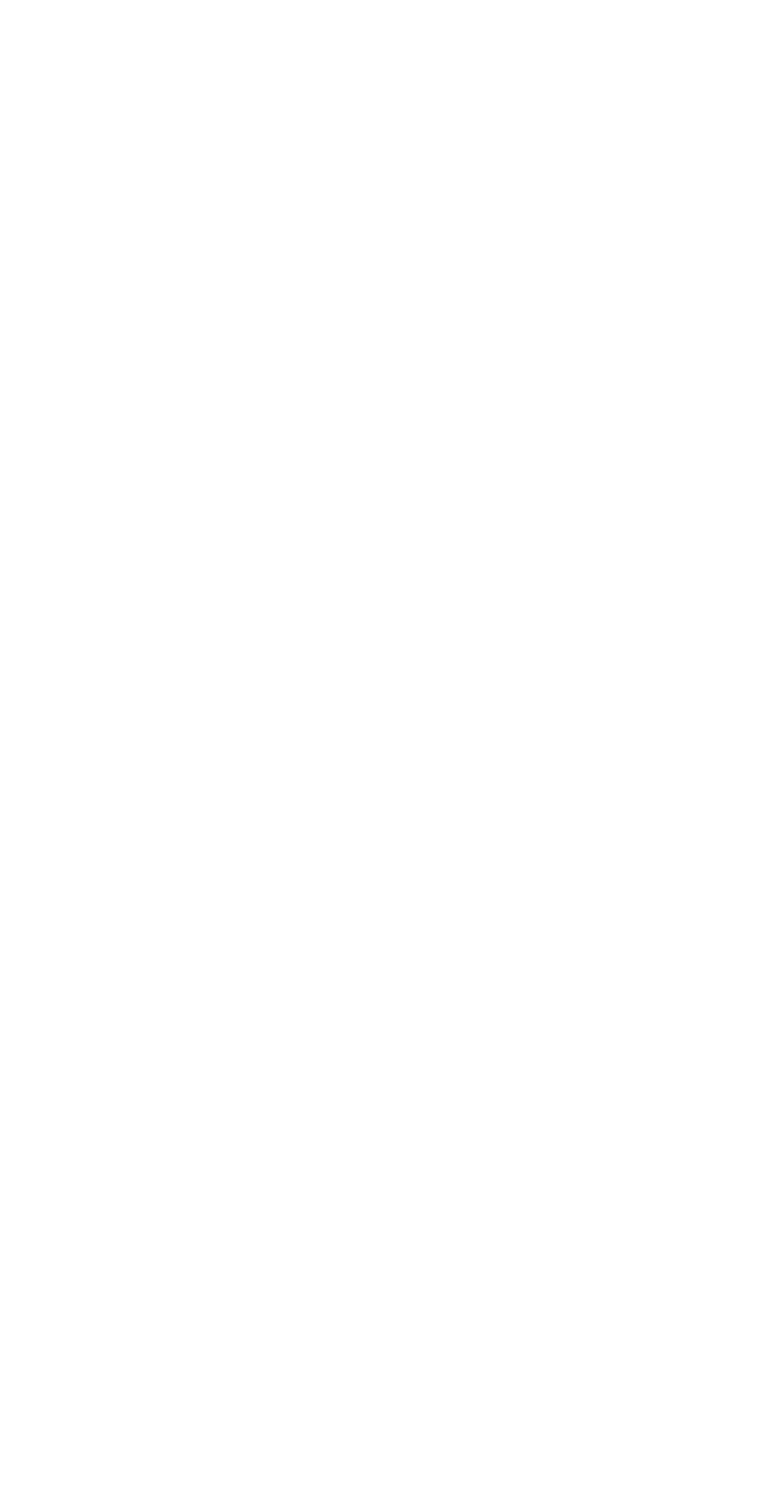
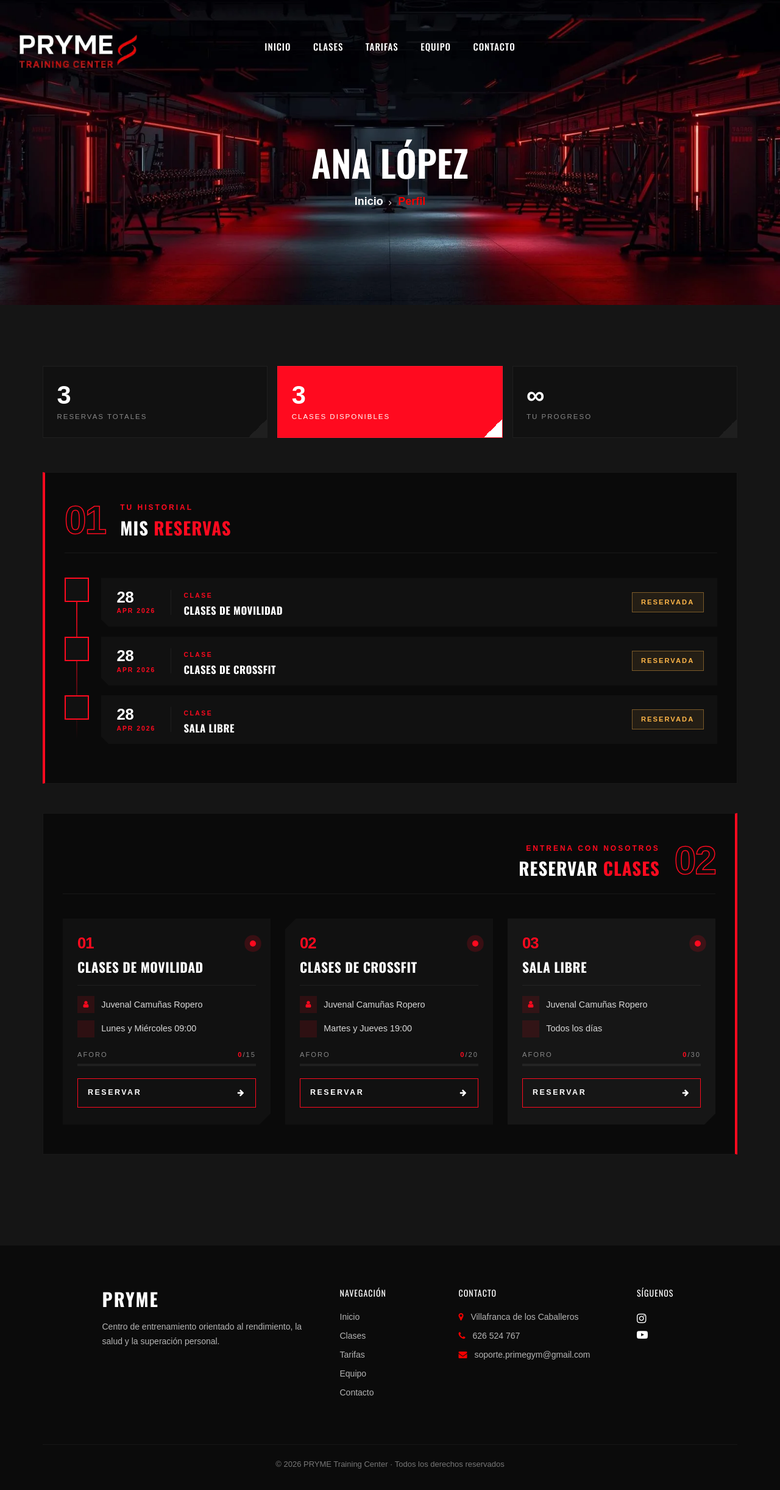
Before and after one commit to cosmincostea21/TFG-PrimeGym, a Django app: page /perfil/reservas/ in a window 1280 px wide. Before the commit the page is empty. Shown: the whole page at 61% size. Before the commit the page ends 800 px from the top, so only its background shows below. Run offline with Django 5.2, Linux system fonts and the light colour scheme; data comes from the database, SQL or seed files in the repository; both versions use the stored data as it was after the commit; some libraries are stand-ins or nearby versions; some web fonts are replaced.

Commit message:
{rama-cosmin} - pagina de reservas

```diff
--- a/prime_gym/gimnasio/templates/gimnasio/index.html
+++ b/prime_gym/gimnasio/templates/gimnasio/index.html
@@ -246,8 +246,6 @@
     </footer>
     <!-- Footer Section End -->
 
-    <!-- Footer Section End -->
-
     <!-- Botón de Volver Arriba -->
     <a id="scrollTopButton" class="scroll-top-btn" title="Volver Arriba">
         <i class="fa fa-angle-up"></i>
--- a/prime_gym/perfil/templates/perfil/base_perfil.html
+++ b/prime_gym/perfil/templates/perfil/base_perfil.html
@@ -26,7 +26,9 @@
     <link rel="stylesheet" href="{% static 'css/magnific-popup.css' %}" type="text/css">
     <link rel="stylesheet" href="{% static 'css/slicknav.min.css' %}" type="text/css">
     <link rel="stylesheet" href="{% static 'css/style.css' %}" type="text/css">
-    <link rel="stylesheet" href="{% static 'css/style_perfil.css' %}" type="text/css">
+    <link rel="stylesheet" href="{% static 'css/perfil/style_perfil.css' %}" type="text/css">
+
+    {% block estilos %}{% endblock %}
 
 
     <link rel="stylesheet" href="https://unpkg.com/aos@next/dist/aos.css" />
@@ -96,6 +98,7 @@
                         <div class="bt-option" data-aos="fade-left" data-aos-delay="400">
                             <a href="{% url 'main' %}">Inicio</a>
                             <span>Perfil</span>
+                            <span>{% block pagina %}{% endblock %}</span>
                         </div>
                     </div>
                 </div>
@@ -195,9 +198,6 @@
     <script src="{% static 'js/main.js' %}"></script>
     <script src="https://unpkg.com/aos@next/dist/aos.js"></script>
     <script src="{% static 'js/boton-volver.js' %}"></script>
-
-
-
 </body>
 
 </html>
--- a/prime_gym/perfil/templates/perfil/components/clases_disponibles.html
+++ b/prime_gym/perfil/templates/perfil/components/clases_disponibles.html
@@ -5,7 +5,7 @@
             <div class="clases-header">
                 <span class="clases-subtitle">GACIAS POR ELEGIRNOS</span>
                 <h4 class="clases-title">
-                    <i class="fa fa-dumbbell"></i> CLASES DISPONIBLES
+                    <i class="fa fa-dumbbell"></i> TARIFA PREMIUM
                 </h4>
                 <div class="clases-divider"></div>
             </div>
--- a/prime_gym/perfil/templates/perfil/components/resumen_reservas.html
+++ b/prime_gym/perfil/templates/perfil/components/resumen_reservas.html
@@ -26,8 +26,11 @@
                     {{ ultima_asistencia.clase.nombre }}
                     ({{ ultima_asistencia.fecha_reserva|date:"d/m/Y" }})
                 </p>
+            {% else %}
+                <p>
+                    <strong>Última clase asistida:</strong> No dudes en reservar tu primera clase.
+                </p>
             {% endif %}
-
         </div>
     </div>
 </div>
--- a/prime_gym/perfil/templates/perfil/reservas.html
+++ b/prime_gym/perfil/templates/perfil/reservas.html
@@ -0,0 +1,165 @@
+{% extends 'perfil/base_perfil.html' %}
+
+{% load static %}
+
+{% block estilos %}
+    <link rel="stylesheet" href="{% static 'css/perfil/style_reservas.css' %}" type="text/css">
+{% endblock %}
+
+
+
+
+{% block contenido %}
+
+<!-- MENSAJES -->
+{% if messages %}
+    {% for message in messages %}
+        <div class="rsv-alert">
+            <span class="rsv-alert-bar"></span>
+            <i class="fa fa-circle-info"></i>
+            <span>{{ message }}</span>
+        </div>
+    {% endfor %}
+{% endif %}
+
+<!-- ===========================
+     STATS / RESUMEN
+=========================== -->
+<div class="rsv-stats">
+    <div class="rsv-stat">
+        <span class="rsv-stat-num">{{ reservas|length|default:0 }}</span>
+        <span class="rsv-stat-label">Reservas totales</span>
+    </div>
+    <div class="rsv-stat rsv-stat--accent">
+        <span class="rsv-stat-num">{{ clases|length|default:0 }}</span>
+        <span class="rsv-stat-label">Clases disponibles</span>
+    </div>
+    <div class="rsv-stat">
+        <span class="rsv-stat-num">∞</span>
+        <span class="rsv-stat-label">Tu progreso</span>
+    </div>
+</div>
+
+<!-- ===========================
+     1 · MIS RESERVAS · TIMELINE
+=========================== -->
+<section class="rsv-section rsv-section--left">
+    <header class="rsv-head rsv-head--left">
+        <span class="rsv-num">01</span>
+        <div>
+            <span class="rsv-kicker">Tu historial</span>
+            <h2 class="rsv-title">MIS <strong>RESERVAS</strong></h2>
+        </div>
+    </header>
+
+    {% if reservas %}
+        <ol class="rsv-timeline">
+            {% for reserva in reservas %}
+                <li class="rsv-timeline-item rsv-state--{{ reserva.estado }}">
+                    <div class="rsv-timeline-dot">
+                        {% if reserva.estado == 'asistio' %}<i class="fa fa-check"></i>
+                        {% elif reserva.estado == 'reservada' %}<i class="fa fa-clock"></i>
+                        {% else %}<i class="fa fa-xmark"></i>{% endif %}
+                    </div>
+
+                    <div class="rsv-timeline-card">
+                        <div class="rsv-timeline-date">
+                            {{ reserva.fecha_reserva|date:"d" }}
+                            <small>{{ reserva.fecha_reserva|date:"M Y" }}</small>
+                        </div>
+                        <div class="rsv-timeline-body">
+                            <span class="rsv-tag">CLASE</span>
+                            <h5>{{ reserva.clase.nombre }}</h5>
+                        </div>
+                        <span class="rsv-status">
+                            {% if reserva.estado == 'reservada' %}Reservada
+                            {% elif reserva.estado == 'asistio' %}Asistió
+                            {% else %}Cancelada{% endif %}
+                        </span>
+                    </div>
+                </li>
+            {% endfor %}
+        </ol>
+    {% else %}
+        <div class="rsv-empty">
+            <i class="fa fa-calendar-xmark"></i>
+            <p>Aún no tienes reservas registradas</p>
+        </div>
+    {% endif %}
+</section>
+
+<!-- ===========================
+     2 · RESERVAR CLASES · GRID EDITORIAL
+=========================== -->
+<section class="rsv-section rsv-section--right">
+    <header class="rsv-head rsv-head--right">
+        <div>
+            <span class="rsv-kicker">Entrena con nosotros</span>
+            <h2 class="rsv-title">RESERVAR <strong>CLASES</strong></h2>
+        </div>
+        <span class="rsv-num">02</span>
+    </header>
+
+    {% if clases %}
+        <div class="rsv-cards">
+            {% for clase in clases %}
+                {% with completa=False %}
+                {% if clase.ocupadas >= clase.capacidad %}{% with completa=True %}{% endwith %}{% endif %}
+                <article class="rsv-card {% if clase.ocupadas >= clase.capacidad %}rsv-card--full{% endif %}">
+
+                    <div class="rsv-card-head">
+                        <span class="rsv-card-index">{{ forloop.counter|stringformat:"02d" }}</span>
+                        <span class="rsv-card-pulse"></span>
+                    </div>
+
+                    <h3 class="rsv-card-title">{{ clase.nombre }}</h3>
+
+                    <ul class="rsv-card-meta">
+                        <li>
+                            <i class="fa fa-user"></i>
+                            <span>{{ clase.entrenador.nombre }}</span>
+                        </li>
+                        <li>
+                            <i class="fa fa-clock"></i>
+                            <span>{{ clase.horario }}</span>
+                        </li>
+                    </ul>
+
+                    <div class="rsv-card-aforo">
+                        <div class="rsv-card-aforo-top">
+                            <span>Aforo</span>
+                            <span><strong>{{ clase.ocupadas }}</strong>/{{ clase.capacidad }}</span>
+                        </div>
+                        <div class="rsv-card-bar">
+                            <span style="width: {% widthratio clase.ocupadas clase.capacidad 100 %}%;"></span>
+                        </div>
+                    </div>
+
+                    {% if clase.ocupadas < clase.capacidad %}
+                        <form method="post" class="rsv-card-form">
+                            {% csrf_token %}
+                            <input type="hidden" name="clase_id" value="{{ clase.id }}">
+                            <button type="submit" class="rsv-card-btn">
+                                <span>RESERVAR</span>
+                                <i class="fa fa-arrow-right"></i>
+                            </button>
+                        </form>
+                    {% else %}
+                        <div class="rsv-card-full">
+                            <i class="fa fa-ban"></i> Aforo completo
+                        </div>
+                    {% endif %}
+
+                </article>
+                {% endwith %}
+            {% endfor %}
+        </div>
+    {% else %}
+        <div class="rsv-empty">
+            <i class="fa fa-circle-exclamation"></i>
+            <p>No hay clases disponibles para tu tarifa</p>
+        </div>
+    {% endif %}
+</section>
+
+{% endblock %}
--- a/prime_gym/perfil/urls.py
+++ b/prime_gym/perfil/urls.py
@@ -8,6 +8,4 @@ urlpatterns = [
     path('', views.dashboard, name='dashboard'),
     path('datos/', views.datos_personales, name='datos_personales'),
     path('reservas/', views.mis_reservas, name='mis_reservas'),
-    path('clases/', views.clases_disponibles, name='clases_disponibles'),
-    path('tarifa/', views.cambiar_tarifa, name='cambiar_tarifa'),
 ]
--- a/prime_gym/perfil/views.py
+++ b/prime_gym/perfil/views.py
@@ -1,5 +1,7 @@
-from django.shortcuts import render, get_object_or_404
+from django.shortcuts import redirect, render, get_object_or_404
 from datetime import date
+from django.contrib import messages
+from django.db.models import Count, Q
 from gimnasio.models import Cliente, Reserva, Clase, Tarifa
 
 
@@ -70,7 +72,49 @@ def datos_personales(request):
 # MIS RESERVAS
 # =====================================================
 def mis_reservas(request):
+
     cliente = get_cliente_actual()
+    hoy = date.today()
+
+    if request.method == 'POST':
+        clase_id = request.POST.get('clase_id')
+        clase = Clase.objects.get(id=clase_id)
+
+        # Comprobar que la clase pertenece a la tarifa
+        if cliente.tarifa not in clase.tarifas.all():
+            messages.error(request, "No tienes acceso a esta clase.")
+            return redirect('perfil:mis_reservas')
+
+        # Comprobar aforo
+        reservas_activas = Reserva.objects.filter(
+            clase=clase,
+            fecha_reserva=hoy,
+            estado='reservada'
+        ).count()
+
+        if reservas_activas >= clase.capacidad:
+            messages.error(request, "La clase ha alcanzado su aforo máximo.")
+            return redirect('perfil:mis_reservas')
+
+        # Evitar duplicados
+        if Reserva.objects.filter(
+            cliente=cliente,
+            clase=clase,
+            fecha_reserva=hoy
+        ).exists():
+            messages.warning(request, "Ya tienes esta clase reservada.")
+            return redirect('perfil:mis_reservas')
+
+        # Crear reserva
+        Reserva.objects.create(
+            cliente=cliente,
+            clase=clase,
+            fecha_reserva=hoy,
+            estado='reservada'
+        )
+
+        messages.success(request, "Clase reservada correctamente.")
+        return redirect('perfil:mis_reservas')
 
     reservas = (
         Reserva.objects
@@ -79,12 +123,27 @@ def mis_reservas(request):
         .order_by('-fecha_reserva')
     )
 
+    clases = (
+        Clase.objects
+        .filter(tarifas=cliente.tarifa)
+        .annotate(
+            ocupadas=Count(
+                'reservas',
+                filter=Q(reservas__estado='reservada', reservas__fecha_reserva=hoy)
+            )
+        )
+    )
+
     context = {
         'cliente': cliente,
         'reservas': reservas,
+        'clases': clases,
+        'hoy': hoy,
     }
 
     return render(request, 'perfil/reservas.html', context)
+
+
 
 
 # =====================================================
--- /dev/null
+++ b/prime_gym/static/css/perfil/style_reservas.css
@@ -0,0 +1,423 @@
+:root {
+    --rb:        #0a0a0a;
+    --rs:        #111111;
+    --rs2:       #161616;
+    --rl:        rgba(255,255,255,0.06);
+    --rr:        #ff0a1f;
+    --rr-soft:   rgba(255,10,31,0.12);
+    --rt:        #ffffff;
+    --rt2:       #d8d8d8;
+    --rm:        #888;
+}
+
+/* ====== ALERT ====== */
+.rsv-alert {
+    position: relative;
+    display: flex; align-items: center; gap: 0.85rem;
+    background: var(--rs);
+    color: var(--rt2);
+    padding: 1rem 1.25rem 1rem 1.6rem;
+    margin-bottom: 1.25rem;
+    overflow: hidden;
+}
+.rsv-alert-bar {
+    position: absolute; left: 0; top: 0; bottom: 0;
+    width: 4px; background: var(--rr);
+}
+.rsv-alert i { color: var(--rr); }
+
+/* ====== STATS ====== */
+.rsv-stats {
+    display: grid;
+    grid-template-columns: repeat(3, 1fr);
+    gap: 1rem;
+    margin-bottom: 3.5rem;
+}
+.rsv-stat {
+    background: var(--rs);
+    border: 1px solid var(--rl);
+    padding: 1.6rem 1.4rem;
+    display: flex; flex-direction: column;
+    position: relative;
+    overflow: hidden;
+}
+.rsv-stat::after {
+    content: "";
+    position: absolute;
+    bottom: 0; right: 0;
+    width: 30px; height: 30px;
+    background: linear-gradient(-45deg, var(--rl) 50%, transparent 50%);
+}
+.rsv-stat--accent { background: var(--rr); }
+.rsv-stat--accent::after { background: linear-gradient(-45deg, #fff 50%, transparent 50%); }
+.rsv-stat--accent .rsv-stat-num,
+.rsv-stat--accent .rsv-stat-label { color: #fff; }
+
+.rsv-stat-num {
+    font-size: 2.6rem;
+    font-weight: 900;
+    color: var(--rt);
+    line-height: 1;
+    letter-spacing: -1px;
+}
+.rsv-stat-label {
+    margin-top: 0.4rem;
+    color: var(--rm);
+    font-size: 0.72rem;
+    letter-spacing: 2px;
+    text-transform: uppercase;
+}
+
+/* ====== SECTION ====== */
+.rsv-section {
+    position: relative;
+    background: var(--rb);
+    padding: 3rem 2rem;
+    margin-bottom: 3rem;
+    border: 1px solid var(--rl);
+}
+.rsv-section--left  { border-left: 4px solid var(--rr); }
+.rsv-section--right { border-right: 4px solid var(--rr); }
+
+/* ====== HEADERS asimétricos ====== */
+.rsv-head {
+    display: flex;
+    align-items: center;
+    gap: 1.5rem;
+    margin-bottom: 2.5rem;
+    padding-bottom: 1.5rem;
+    border-bottom: 1px solid var(--rl);
+}
+.rsv-head--left  { justify-content: flex-start; }
+.rsv-head--right { justify-content: flex-end; text-align: right; }
+
+.rsv-num {
+    font-size: 4rem;
+    font-weight: 900;
+    color: transparent;
+    -webkit-text-stroke: 1.5px var(--rr);
+    line-height: 0.85;
+    letter-spacing: -2px;
+}
+.rsv-kicker {
+    display: block;
+    color: var(--rr);
+    font-size: 0.75rem;
+    font-weight: 700;
+    letter-spacing: 3px;
+    text-transform: uppercase;
+    margin-bottom: 0.4rem;
+}
+.rsv-title {
+    color: var(--rt);
+    font-size: 1.8rem;
+    font-weight: 800;
+    letter-spacing: 1px;
+    text-transform: uppercase;
+    margin: 0;
+}
+.rsv-title strong { color: var(--rr); font-weight: 900; }
+
+/* ====== TIMELINE (Mis Reservas) ====== */
+.rsv-timeline {
+    list-style: none;
+    padding: 0; margin: 0;
+    position: relative;
+}
+.rsv-timeline::before {
+    content: "";
+    position: absolute;
+    left: 19px; top: 8px; bottom: 8px;
+    width: 2px;
+    background: linear-gradient(to bottom, var(--rr), transparent);
+}
+.rsv-timeline-item {
+    position: relative;
+    display: flex;
+    align-items: stretch;
+    gap: 1.25rem;
+    padding-left: 0;
+    margin-bottom: 1rem;
+}
+.rsv-timeline-dot {
+    position: relative;
+    z-index: 2;
+    width: 40px; height: 40px;
+    flex-shrink: 0;
+    background: var(--rs);
+    border: 2px solid var(--rr);
+    color: var(--rr);
+    display: flex; align-items: center; justify-content: center;
+    font-size: 0.85rem;
+    transition: transform 0.25s ease;
+}
+.rsv-timeline-item:hover .rsv-timeline-dot {
+    transform: rotate(45deg) scale(1.05);
+    background: var(--rr); color: #fff;
+}
+.rsv-state--asistio   .rsv-timeline-dot { border-color: #2ee07a; color: #2ee07a; }
+.rsv-state--cancelada .rsv-timeline-dot { border-color: var(--rr); color: var(--rr); opacity: 0.6; }
+
+.rsv-timeline-card {
+    flex: 1;
+    background: var(--rs);
+    display: grid;
+    grid-template-columns: 90px 1fr auto;
+    align-items: center;
+    gap: 1.25rem;
+    padding: 1rem 1.4rem;
+    border-left: 3px solid transparent;
+    transition: border-color 0.25s ease, transform 0.25s ease, background 0.25s ease;
+    clip-path: polygon(0 0, 100% 0, 100% 100%, 12px 100%, 0 calc(100% - 12px));
+}
+.rsv-timeline-item:hover .rsv-timeline-card {
+    background: var(--rs2);
+    border-left-color: var(--rr);
+    transform: translateX(4px);
+}
+
+.rsv-timeline-date {
+    color: var(--rt);
+    font-size: 1.6rem;
+    font-weight: 800;
+    line-height: 1;
+    border-right: 1px solid var(--rl);
+    padding-right: 1.25rem;
+}
+.rsv-timeline-date small {
+    display: block;
+    color: var(--rr);
+    font-size: 0.65rem;
+    font-weight: 700;
+    letter-spacing: 2px;
+    text-transform: uppercase;
+    margin-top: 0.3rem;
+}
+.rsv-timeline-body .rsv-tag {
+    color: var(--rr);
+    font-size: 0.65rem;
+    font-weight: 700;
+    letter-spacing: 2.5px;
+    text-transform: uppercase;
+}
+.rsv-timeline-body h5 {
+    color: #fff;
+    font-size: 1.05rem;
+    font-weight: 800;
+    text-transform: uppercase;
+    letter-spacing: 0.5px;
+    margin: 0.25rem 0 0;
+}
+
+.rsv-status {
+    font-size: 0.7rem;
+    font-weight: 700;
+    letter-spacing: 2px;
+    text-transform: uppercase;
+    padding: 0.45rem 0.9rem;
+    border: 1px solid;
+}
+.rsv-state--reservada .rsv-status { color: #ffb648; border-color: rgba(255,182,72,0.4); background: rgba(255,182,72,0.08); }
+.rsv-state--asistio   .rsv-status { color: #2ee07a; border-color: rgba(46,224,122,0.4); background: rgba(46,224,122,0.08); }
+.rsv-state--cancelada .rsv-status { color: var(--rr); border-color: rgba(255,10,31,0.4); background: var(--rr-soft); }
+
+/* ====== CARDS (Reservar Clases) — masonry asimétrico ====== */
+.rsv-cards {
+    display: grid;
+    grid-template-columns: repeat(auto-fill, minmax(280px, 1fr));
+    gap: 1.5rem;
+}
+.rsv-card {
+    position: relative;
+    background: var(--rs);
+    padding: 1.75rem 1.5rem;
+    display: flex; flex-direction: column;
+    overflow: hidden;
+    transition: transform 0.3s ease, background 0.3s ease;
+    clip-path: polygon(0 0, 100% 0, 100% calc(100% - 18px), calc(100% - 18px) 100%, 0 100%);
+}
+.rsv-card::before {
+    content: "";
+    position: absolute;
+    left: 0; top: 0; bottom: 0;
+    width: 3px;
+    background: var(--rr);
+    transform: scaleY(0);
+    transform-origin: top;
+    transition: transform 0.4s ease;
+}
+.rsv-card:hover {
+    transform: translateY(-6px);
+    background: var(--rs2);
+}
+.rsv-card:hover::before { transform: scaleY(1); }
+
+/* tarjetas variantes para romper repetición */
+.rsv-card:nth-child(3n+2) {
+    clip-path: polygon(18px 0, 100% 0, 100% 100%, 0 100%, 0 18px);
+}
+.rsv-card:nth-child(3n+2)::before {
+    left: auto; right: 0;
+    transform-origin: bottom;
+}
+.rsv-card:nth-child(4n+3) { background: var(--rs2); }
+
+/* head */
+.rsv-card-head {
+    display: flex;
+    justify-content: space-between;
+    align-items: center;
+    margin-bottom: 0.85rem;
+}
+.rsv-card-index {
+    color: var(--rr);
+    font-size: 1.6rem;
+    font-weight: 900;
+    letter-spacing: -1px;
+    line-height: 1;
+}
+.rsv-card-pulse {
+    width: 10px; height: 10px;
+    background: var(--rr);
+    border-radius: 50%;
+    box-shadow: 0 0 0 0 var(--rr);
+    animation: rsvPulse 2s infinite;
+}
+@keyframes rsvPulse {
+    0%   { box-shadow: 0 0 0 0 rgba(255,10,31,0.6); }
+    70%  { box-shadow: 0 0 0 12px rgba(255,10,31,0); }
+    100% { box-shadow: 0 0 0 0 rgba(255,10,31,0); }
+}
+
+.rsv-card-title {
+    color: #fff;
+    font-size: 1.35rem;
+    font-weight: 800;
+    text-transform: uppercase;
+    letter-spacing: 0.5px;
+    margin: 0 0 1.1rem;
+    padding-bottom: 1rem;
+    border-bottom: 1px solid var(--rl);
+}
+
+.rsv-card-meta {
+    list-style: none;
+    padding: 0; margin: 0 0 1.25rem;
+    display: flex; flex-direction: column;
+    gap: 0.7rem;
+}
+.rsv-card-meta li {
+    display: flex; align-items: center; gap: 0.7rem;
+    color: var(--rt2);
+    font-size: 0.9rem;
+}
+.rsv-card-meta i {
+    width: 28px; height: 28px;
+    display: inline-flex; align-items: center; justify-content: center;
+    background: var(--rr-soft);
+    color: var(--rr);
+    font-size: 0.78rem;
+    flex-shrink: 0;
+}
+
+/* aforo */
+.rsv-card-aforo { margin-bottom: 1.25rem; }
+.rsv-card-aforo-top {
+    display: flex; justify-content: space-between;
+    color: var(--rm);
+    font-size: 0.7rem;
+    letter-spacing: 2px;
+    text-transform: uppercase;
+    margin-bottom: 0.4rem;
+}
+.rsv-card-aforo-top strong { color: var(--rr); }
+.rsv-card-bar {
+    height: 4px;
+    background: rgba(255,255,255,0.06);
+    overflow: hidden;
+    position: relative;
+}
+.rsv-card-bar span {
+    display: block;
+    height: 100%;
+    background: linear-gradient(90deg, var(--rr), #ff5b6c);
+    transition: width 0.5s ease;
+}
+
+/* botón */
+.rsv-card-form { margin-top: auto; }
+.rsv-card-btn {
+    width: 100%;
+    background: transparent;
+    color: #fff;
+    border: 1px solid var(--rr);
+    padding: 0.85rem 1rem;
+    font-size: 0.78rem;
+    font-weight: 800;
+    letter-spacing: 2.5px;
+    cursor: pointer;
+    display: inline-flex;
+    align-items: center;
+    justify-content: space-between;
+    transition: background 0.3s ease, color 0.3s ease, padding 0.3s ease;
+    position: relative;
+    overflow: hidden;
+}
+.rsv-card-btn::before {
+    content: "";
+    position: absolute;
+    inset: 0;
+    background: var(--rr);
+    transform: translateX(-101%);
+    transition: transform 0.35s ease;
+    z-index: 0;
+}
+.rsv-card-btn span,
+.rsv-card-btn i { position: relative; z-index: 1; transition: transform 0.3s ease; }
+.rsv-card-btn:hover::before { transform: translateX(0); }
+.rsv-card-btn:hover i { transform: translateX(4px); }
+
+.rsv-card--full { opacity: 0.55; }
+.rsv-card--full .rsv-card-pulse { animation: none; background: var(--rm); box-shadow: none; }
+.rsv-card-full {
+    margin-top: auto;
+    text-align: center;
+    background: var(--rr-soft);
+    color: var(--rr);
+    border: 1px dashed rgba(255,10,31,0.5);
+    padding: 0.85rem 1rem;
+    font-size: 0.75rem;
+    font-weight: 700;
+    letter-spacing: 2px;
+    text-transform: uppercase;
+}
+
+/* ====== EMPTY ====== */
+.rsv-empty {
+    text-align: center;
+    padding: 3rem 1rem;
+    border: 1px dashed rgba(255,255,255,0.1);
+}
+.rsv-empty i { display: block; font-size: 2rem; color: var(--rr); margin-bottom: 0.85rem; }
+.rsv-empty p { color: #aaa; letter-spacing: 1.5px; text-transform: uppercase; margin: 0; font-size: 0.85rem; }
+
+/* ====== RESPONSIVE ====== */
+@media (max-width: 768px) {
+    .rsv-stats { grid-template-columns: 1fr; }
+    .rsv-section { padding: 2rem 1.25rem; }
+    .rsv-head, .rsv-head--right { flex-direction: column; align-items: flex-start; text-align: left; gap: 0.8rem; }
+    .rsv-num { font-size: 3rem; }
+    .rsv-title { font-size: 1.4rem; }
+
+    .rsv-timeline-card {
+        grid-template-columns: 1fr;
+        gap: 0.75rem;
+        clip-path: none;
+    }
+    .rsv-timeline-date {
+        border-right: none;
+        border-bottom: 1px solid var(--rl);
+        padding: 0 0 0.6rem;
+        font-size: 1.2rem;
+    }
+}
```
Also changed, not shown: prime_gym/perfil/templates/perfil/components/acciones_rapidas.html (+14 -11 lines), prime_gym/perfil/templates/perfil/dashboard.html (+7 -7 lines), prime_gym/db.sqlite3, prime_gym/perfil/templates/perfil/clases.html (deleted), prime_gym/static/css/perfil/style_perfil.css (renamed from prime_gym/static/css/style_perfil.css).
